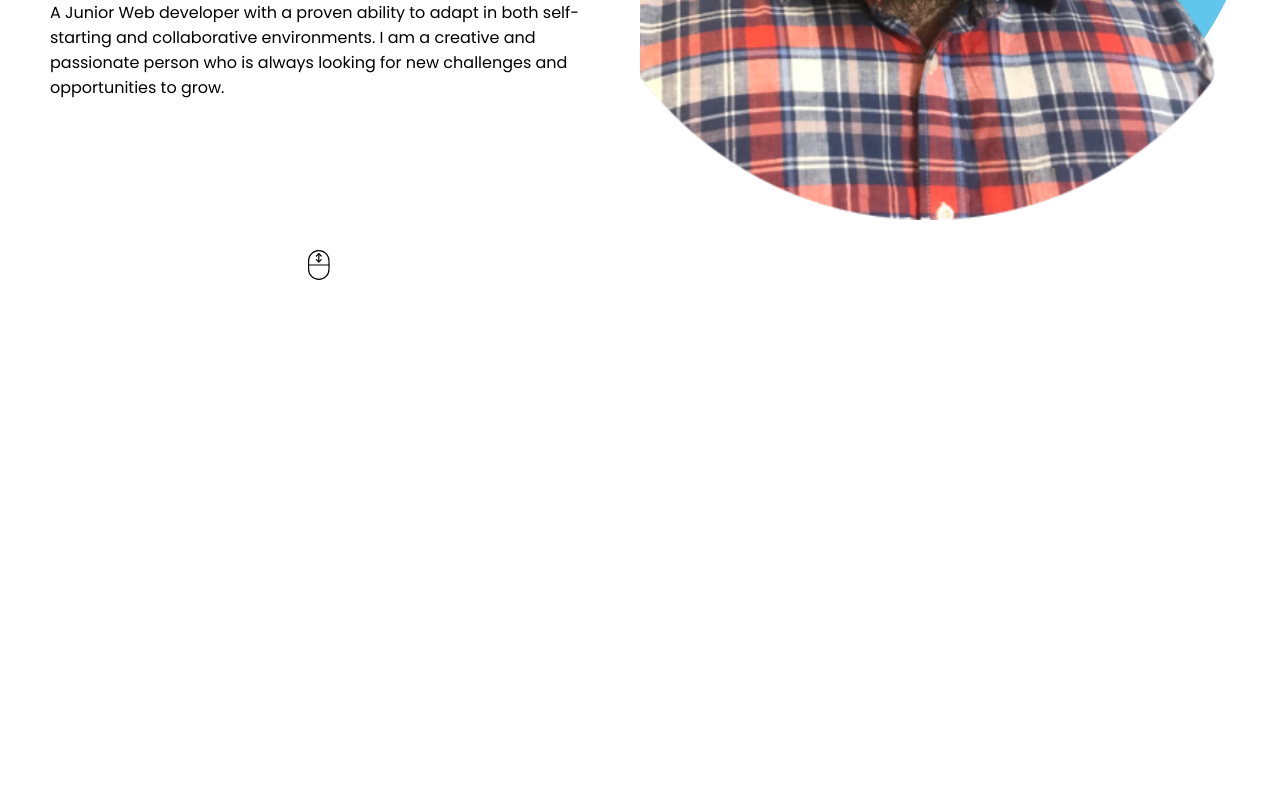
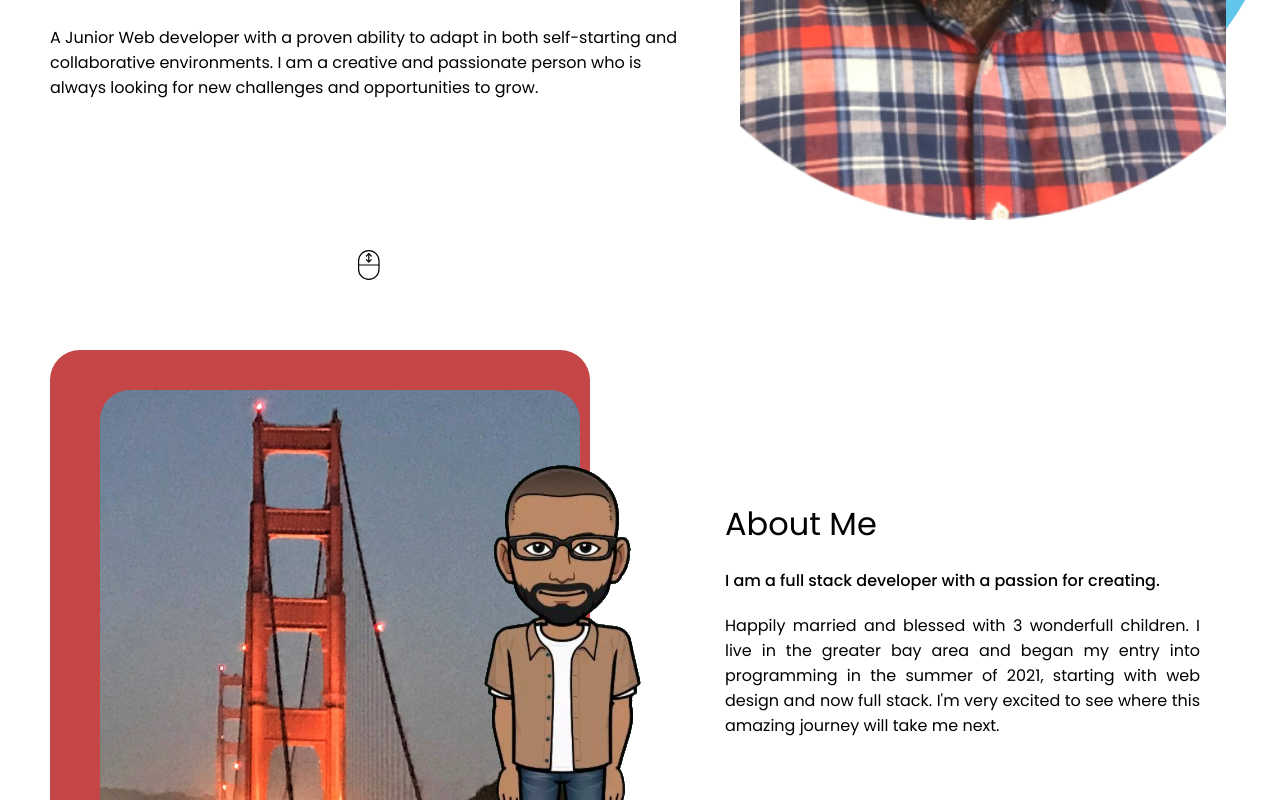
Before and after one commit to Tonycodesnow/React-Portfolio, a React (Create React App) app: page / in a window 1280 px wide. Shown: the part 500-1300 px from the top of the page. Before the commit the page ends 800 px from the top, so only its background shows below. Built offline with nearby package versions, Linux system fonts and the light colour scheme.

Commit message:
added about me section and began card gallery section

```diff
--- a/src/App.js
+++ b/src/App.js
@@ -1,11 +1,40 @@
+// import React, { useState } from "react";
+// import Nav from "./components/navFile/Nav";
 import Intro from "./components/introFile/Intro";
+import About from "./components/aboutFile/About";
+import ProductList from "./components/productList/ProductList";
 
-const App = () => {
+function App() {
+  // const [categories] = useState([
+  //   {
+  //     name: "About Me",
+  //     description: "a simple about me page",
+  //   },
+  //   { name: "Gallery", description: "Enjoy a gallery of my work" },
+  //   { name: "Contact Me", description: "Reach me" },
+  // ]);
+
+  // const [currentCategory, setCurrentCategory] = useState(categories[0]);
+
+  // const [contactSelected, setContactSelected] = useState(false);
+
   return (
     <div>
-      <Intro />
+      {/* <Nav
+        categories={categories}
+        setCurrentCategory={setCurrentCategory}
+        currentCategory={currentCategory}
+        contactSelected={contactSelected}
+        setContactSelected={setContactSelected}
+      ></Nav> */}
+
+      <main>
+        <Intro />
+        <About />
+        <ProductList />
+      </main>
     </div>
   );
-};
+}
 
 export default App;
--- /dev/null
+++ b/src/components/aboutFile/About.js
@@ -0,0 +1,32 @@
+import "./about.css";
+import Bridge from "../../img/ggsml.jpg";
+import Toon from "../../img/myToon.png";
+
+const About = () => {
+  return (
+    <div className="aboutPage">
+      <div className="about-left">
+          <div className="a-toon">
+            <img src={Toon} alt="" className="toon-img" />
+        <div className="about-card bg">
+          <div className="about-card">
+            <img src={Bridge} alt="" className="about-img" />
+          </div>
+          </div>
+        </div>
+        <div className="about-right">
+
+          <h1 className="a-title">About Me</h1>
+          <p className="a-sub">
+            I am a full stack developer with a passion for creating.
+            </p>
+          <p className="a-desc">
+          Happily married and blessed with 3 wonderfull children. I live in the greater bay area and began my entry into programming in the summer of 2021, starting with web design and now full stack. I'm very excited to see where this amazing journey will take me next.
+          </p>
+        </div>
+      </div>
+    </div>
+  );
+};
+
+export default About;
--- /dev/null
+++ b/src/components/aboutFile/about.css
@@ -0,0 +1,92 @@
+.aboutPage {
+  align-items: center;
+  display: flex;
+  height: 100vh;
+  font-weight: 500;
+}
+
+/* split page down center */
+.about-left {
+  align-items: center;
+  display: flex;
+  flex: 1;
+  height: 100%;
+  justify-content: center;
+  position: relative;
+}
+
+.about-right {
+  text-align: justify;
+  margin: auto;
+  flex: 1;
+  height: 50vh;
+  padding: 10vh;
+}
+
+/* left side card-Image */
+.about-card.bg {
+  background-color: #c54646;
+  position: absolute;
+  padding: 40px 10px 10px 50px;
+  top: 50px;
+  left: 50px;
+  right: 20px;
+  z-index: -1;
+}
+.about-card {
+  border-radius: 30px;
+  height: 70vh;
+  width: 60vh;
+  position: relative;
+  overflow: hidden;
+}
+
+.about-img {
+  width: 100%;
+  height: 100%;
+  object-fit: cover;
+}
+
+/* cartoon img */
+.a-toon {
+  margin-left: 60vh;;
+  height: 60%;
+}
+.toon-img {
+  object-fit: cover;
+}
+
+/* right side text */
+.a-title {
+  font-weight: 400;
+}
+
+.a-sub {
+  margin: 20px 0px;
+}
+
+.a-desc{
+  font-weight: 400;
+}
+
+@media only screen and (max-width: 600px) {
+
+  .about-right {
+    width: 100%;
+    font-size: 7.5vw;
+    text-shadow: 0px 3px 0px
+    #b8902d,0px 14px 10px
+    rgba(10, 10, 10, 0.1),0px 34px 30px
+  }
+  .about-card {
+    width: 100%;
+    height: 100%;
+  }
+  .about-img {
+    width: 100%;
+    height: 100%;
+  }
+  .a-toon {
+    margin-left: 0;
+  }
+}
--- a/src/components/introFile/intro.css
+++ b/src/components/introFile/intro.css
@@ -23,6 +23,11 @@
   display: flex;
   flex-direction: column;
   justify-content: space-between;
+}
+
+.i-social {
+  /* display: flex; */
+  width: 80vh;
 }
 
 .i-intro {
@@ -84,7 +89,7 @@
 }
 
 .i-bg {
-  clip-path: circle(43.9% at 47% 45%);
+  clip-path: circle(42.9% at 46.5% 44.3%);
   background-color: #61c6eb;
   height: 100%;
   width: 100%;
@@ -92,3 +97,14 @@
   top: 0;
   right: 0;
 }
+
+/* media query to make picture dissappear */
+@media screen and (max-width: 500px) {
+  .intro-img {
+    display: none;
+  }
+
+  .i-bg {
+    display: none;
+  }
+}
--- /dev/null
+++ b/src/components/navFile/Nav.js
@@ -0,0 +1,58 @@
+// import React, { useEffect } from 'react';
+// import { capitalizeFirstLetter } from '../../utils/helpers';
+// import './nav.css';
+
+// function Nav(props) {
+//   const {
+//     categories = [],
+//     setCurrentCategory,
+//     currentCategory,
+//     contactSelected,
+//     setContactSelected,
+//   } = props;
+
+//   useEffect(() => {
+//     document.title = capitalizeFirstLetter(currentCategory.name);
+//   }, [currentCategory]);
+
+//   return (
+//     <header className="flex-row px-1">
+//       <h2>
+//         <a data-testid="link" href="/">
+//           <span role="img" aria-label="camera"></span>
+//         </a>
+//       </h2>
+//       <nav>
+//         <ul className="flex-row">
+//           <li className="mx-2">
+//             <a data-testid="about" href="#about" onClick={() => setContactSelected(false)}>
+//               About me
+//             </a>
+//           </li>
+//           <li className={`mx-2 ${contactSelected && 'navActive'}`}>
+//             <span onClick={() => setContactSelected(true)}>Contact</span>
+//           </li>
+//           {categories.map((category) => (
+//             <li
+//               className={`mx-1 ${
+//                 currentCategory.name === category.name && !contactSelected && 'navActive'
+//                 }`}
+//               key={category.name}
+//             >
+//               <span
+//                 onClick={() => {
+//                   setCurrentCategory(category);
+//                   setContactSelected(false);
+//                 }}
+//               >
+//                 {capitalizeFirstLetter(category.name)}
+//               </span>
+//             </li>
+//           ))}
+//         </ul>
+//       </nav>
+//     </header>
+//   );
+// }
+
+// export default Nav;
--- /dev/null
+++ b/src/components/product/Product.js
@@ -0,0 +1,11 @@
+import "./product.css";
+
+const Product = () => {
+  return (
+    <div>
+      card
+    </div>
+  )
+}
+
+export default Product;
--- /dev/null
+++ b/src/components/productList/ProductList.js
@@ -0,0 +1,23 @@
+import "./productList.css";
+import Product from "../product/Product"
+
+const ProductList = () => {
+  return (
+    <div className="pl">
+      <div className="pl-text">
+        <h1 className="pl-title">My Work</h1>
+        <p className="pl-desc">
+          Here are some of my projects.
+        </p>
+      </div>
+      <div className="pl-list">
+        <Product/>
+        <Product/>
+        <Product/>
+        <Product/>
+    </div>
+    </div>
+  )
+}
+
+export default ProductList;
--- /dev/null
+++ b/src/components/productList/productList.css
@@ -0,0 +1,7 @@
+.pl {
+  padding: 50px 100px;
+  display: flex;
+  flex-direction: column;
+  align-items: center;
+  text-align: center;
+}
```
Also changed, not shown: src/components/navFile/nav.css (added, +88 -0 lines), src/utils/helpers.js (added, +8 -0 lines), src/components/product/product.css (added), src/img/myToon.png (added).
